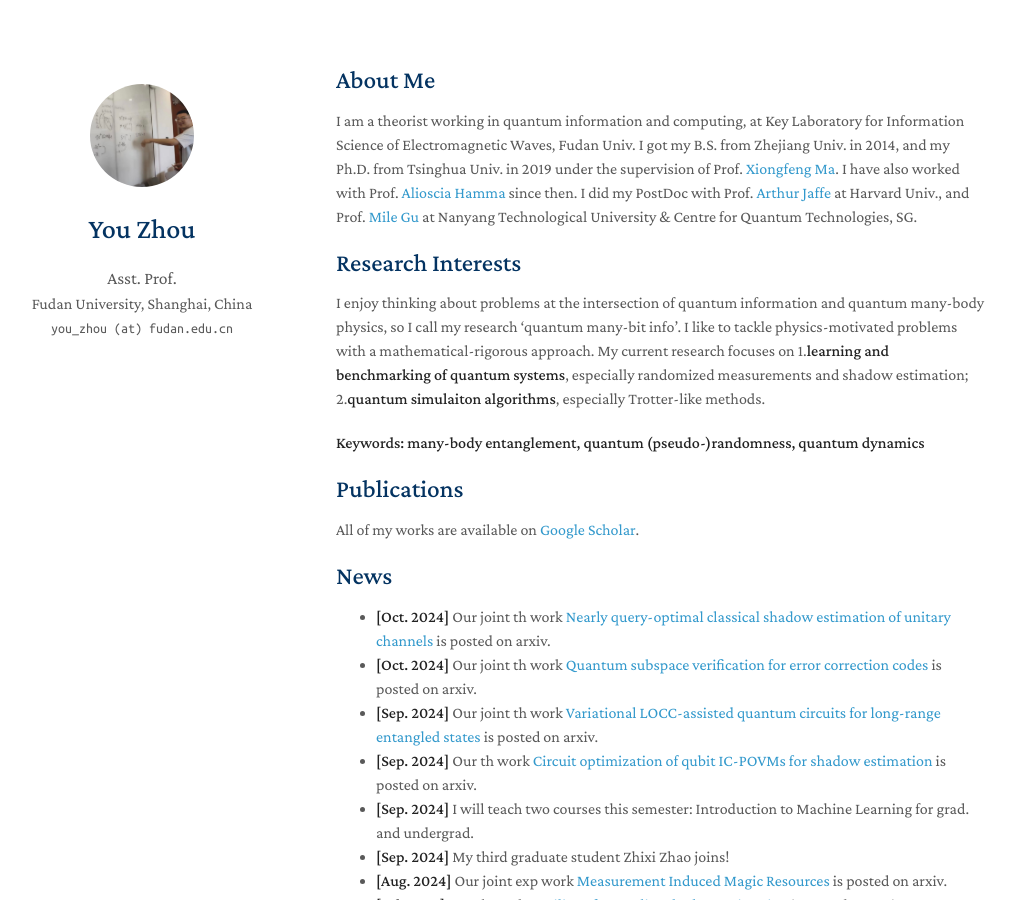
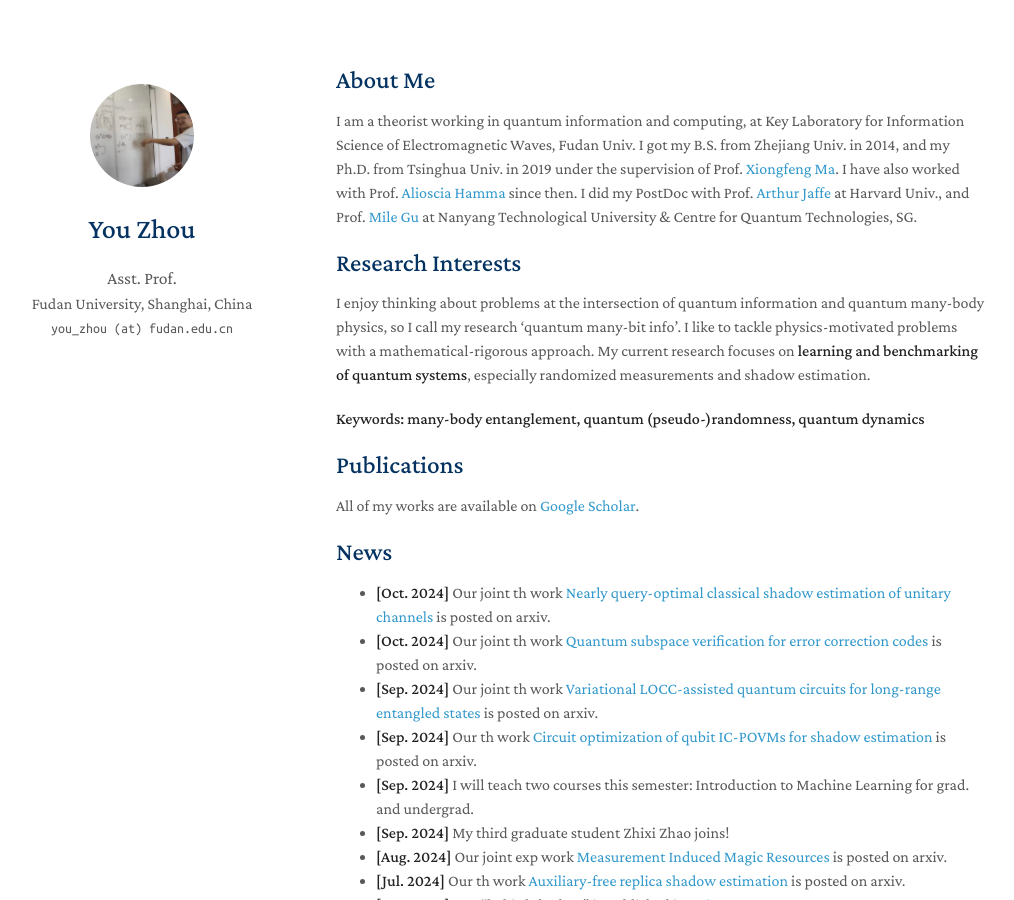
Before and after one commit to youzhoutravel/homepage1, a Jekyll site: the page built from index.md, in a window 1280 px wide and 900 px high. Shown: the whole window, without its empty margins (134-1148 px from the left). Built offline with Jekyll 4.4.1, drawn with Linux system fonts in a browser that asks for light colours; nearby versions of some CDN libraries; a style sheet for code colours, icons or effects is not loaded; our own code applies the rules of GitHub Pages for plain Markdown files.

Commit message:
Update index.md

```diff
--- a/index.md
+++ b/index.md
@@ -8,7 +8,7 @@ I am a theorist working in quantum information and computing, at Key Laboratory
 
 ## Research Interests
 I enjoy thinking about problems at the intersection of quantum information and quantum many-body physics, so I call my research 'quantum many-bit info'. I like to tackle physics-motivated problems with a mathematical-rigorous approach.
-My current research focuses on 1.**learning and benchmarking of quantum systems**, especially randomized measurements and shadow estimation; 2.**quantum simulaiton algorithms**, especially Trotter-like methods.
+My current research focuses on **learning and benchmarking of quantum systems**, especially randomized measurements and shadow estimation.
 
 **Keywords: many-body entanglement, quantum (pseudo-)randomness, quantum dynamics**
 
```
